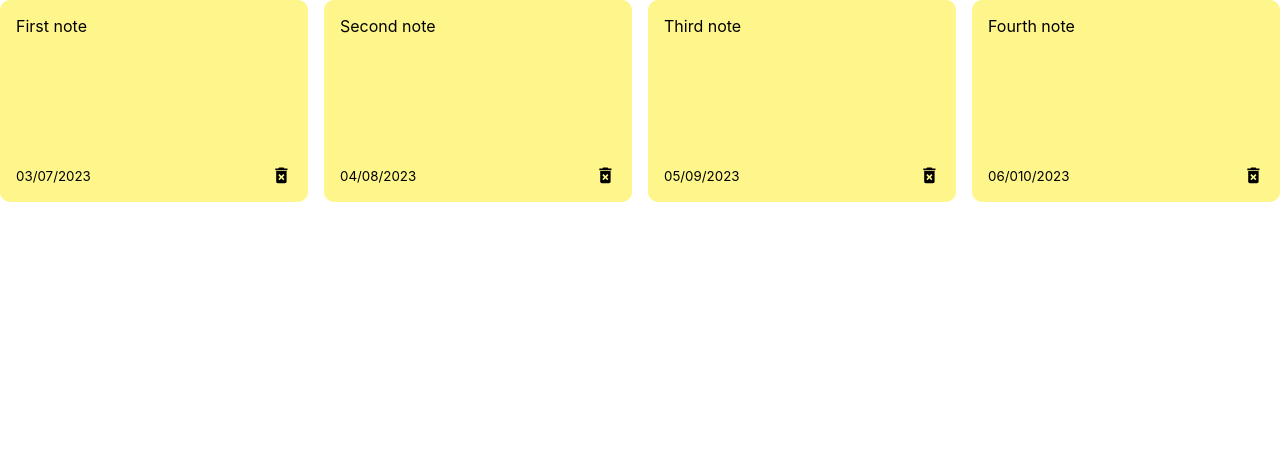
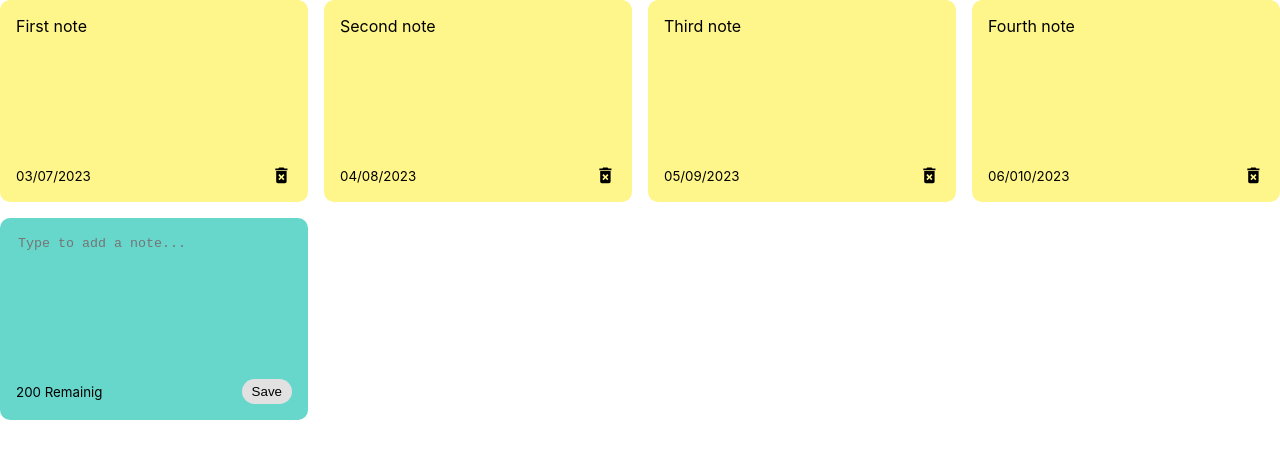
Before and after one commit to valentinavillegasc/NotaFolio, a React (Create React App) app: page / in a window 1280 px wide. Shown: the top 458 px of the page. Built offline with nearby package versions, Linux system fonts and the light colour scheme.

Commit message:
AddNote component

```diff
--- a/src/components/AddNote.jsx
+++ b/src/components/AddNote.jsx
@@ -1,9 +1,24 @@
-import React from "react";
+import React, { useState } from "react";
 
 export default function AddNote() {
+  const [noteText, setNoteText] = useState("");
+  const handleChange = (event) => {
+    setNoteText(event.target.value);
+  };
+  /* const handleSaveClick=()=>{} */
   return (
-    <div className="note-new">
-      <textarea name="" id="" cols="10" rows="8"></textarea>
+    <div className="note new">
+      <textarea
+        placeholder="Type to add a note..."
+        id=""
+        cols="10"
+        rows="8"
+        value={noteText}
+        onChange={handleChange}></textarea>
+      <div className="note-footer">
+        <small>200 Remainig</small>
+        <button className="save" /* onClick={handleSaveClick} */>Save</button>
+      </div>
     </div>
   );
 }
--- a/src/components/NotesList.jsx
+++ b/src/components/NotesList.jsx
@@ -1,12 +1,13 @@
 import React from "react";
 import Note from "./Note";
-
+import AddNote from "./AddNote";
 export default function NotesList({ notes }) {
   return (
     <div className="notes-list">
       {notes.map((note) => (
         <Note key={note.id} id={note.id} text={note.text} date={note.date} />
       ))}
+      <AddNote />
     </div>
   );
 }
--- a/src/index.css
+++ b/src/index.css
@@ -35,6 +35,32 @@
   justify-content: space-between;
 }
 
+.note.new {
+  background-color: #67d7cc;
+}
+
+textarea {
+  border: none;
+  resize: none;
+  background-color: #67d7cc;
+}
+
+textarea:focus {
+  outline: none;
+}
+
+.save {
+  background-color: #e1e1e1;
+  border: none;
+  border-radius: 15px;
+  padding: 5px 10px 5px 10px;
+}
+
+.save:hover {
+  background-color: #ededed;
+  cursor: pointer;
+}
+
 .note-footer {
   display: flex;
   align-items: center;
```
